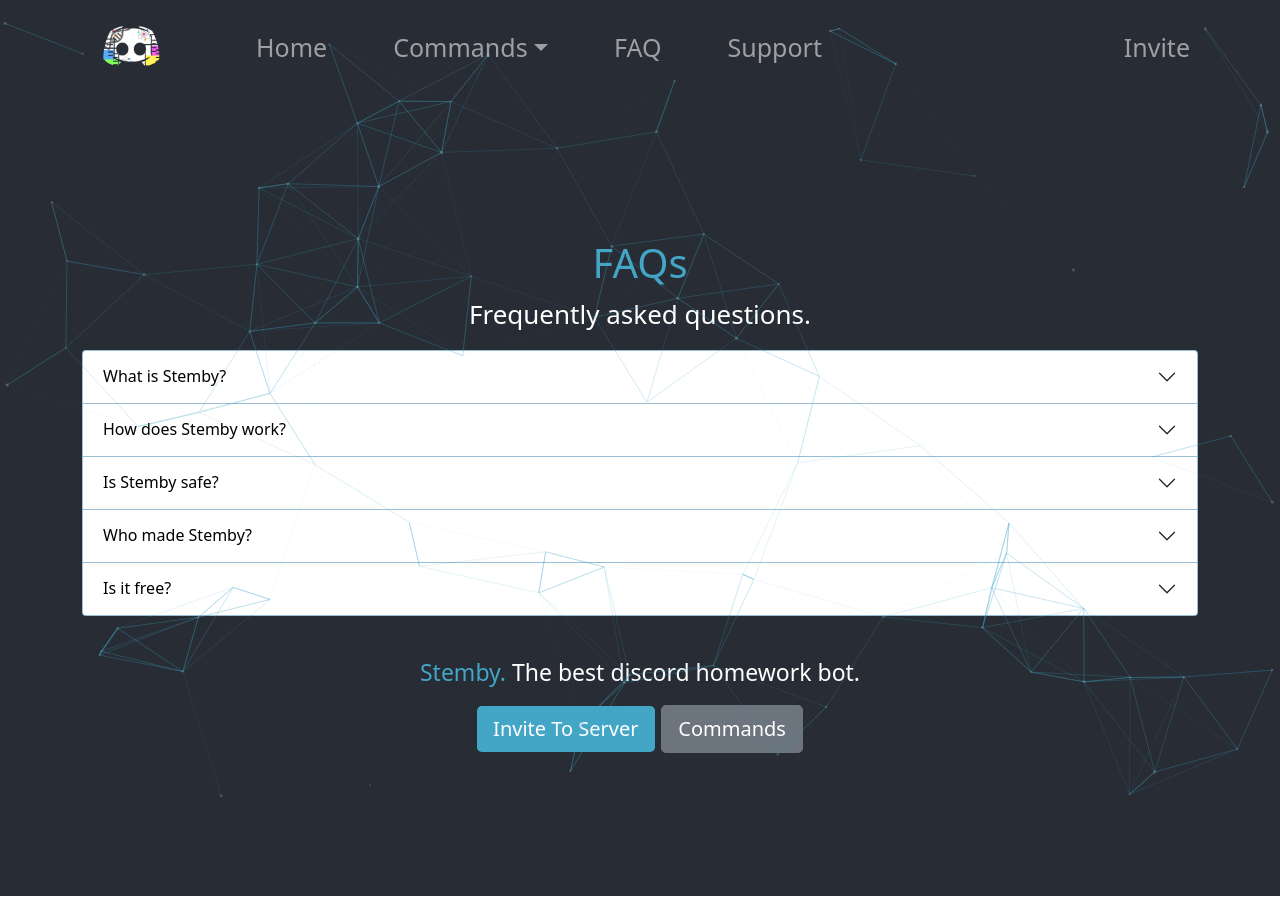
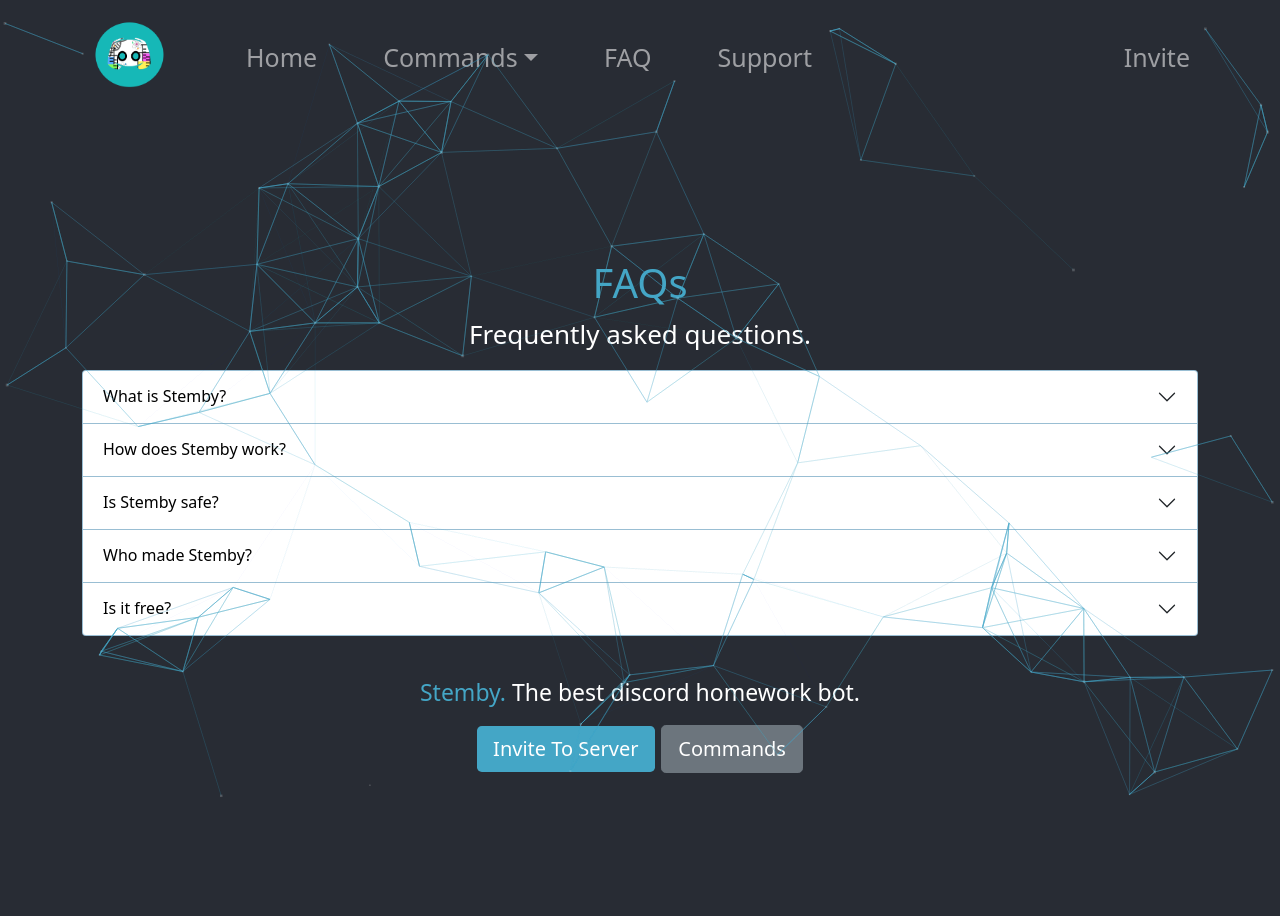
Before and after one commit to treephones/stemby-site, a React (Create React App) app: page /faq in a window 1280 px wide. Built offline with nearby package versions, Linux system fonts and the light colour scheme.

Commit message:
tweaked particles

```diff
--- a/src/components/navbar/Navbar.js
+++ b/src/components/navbar/Navbar.js
@@ -11,8 +11,8 @@ class Navi extends React.Component {
                         <img
                             alt=""
                             src={this.props.logo}
-                            width="100"
-                            height="70"
+                            width="90"
+                            height="90"
                             className="d-inline-block align-top"
                         />{' '}
                     </Navbar.Brand>
--- a/src/particleOptions.js
+++ b/src/particleOptions.js
@@ -46,7 +46,7 @@ export const options = {
         color: "#44a6c6",
         distance: 150,
         enable: true,
-        opacity: 0.2,
+        opacity: 0.4,
         width: 1,
       },
       collisions: {
```
Also changed, not shown: src/stemby_bare_icon.png, 1 other file (tests, documents, lock files or other folders).
